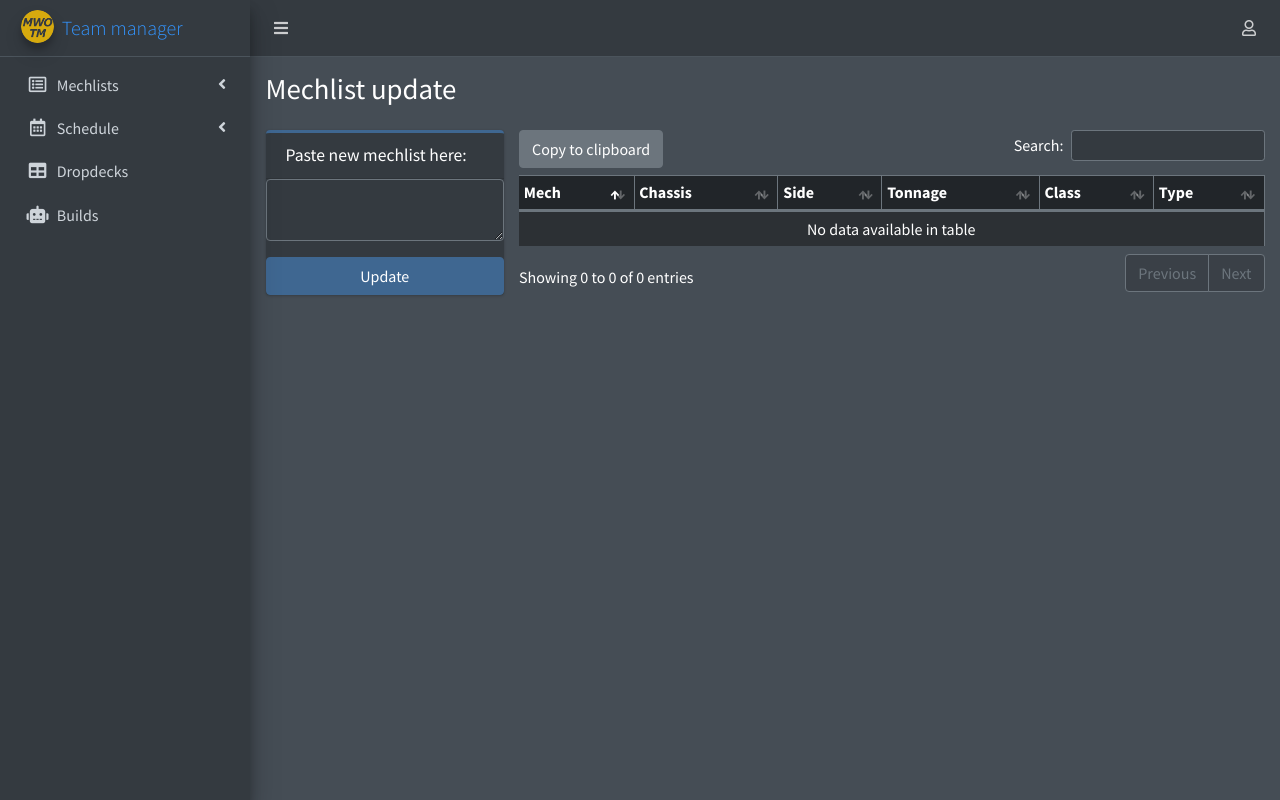
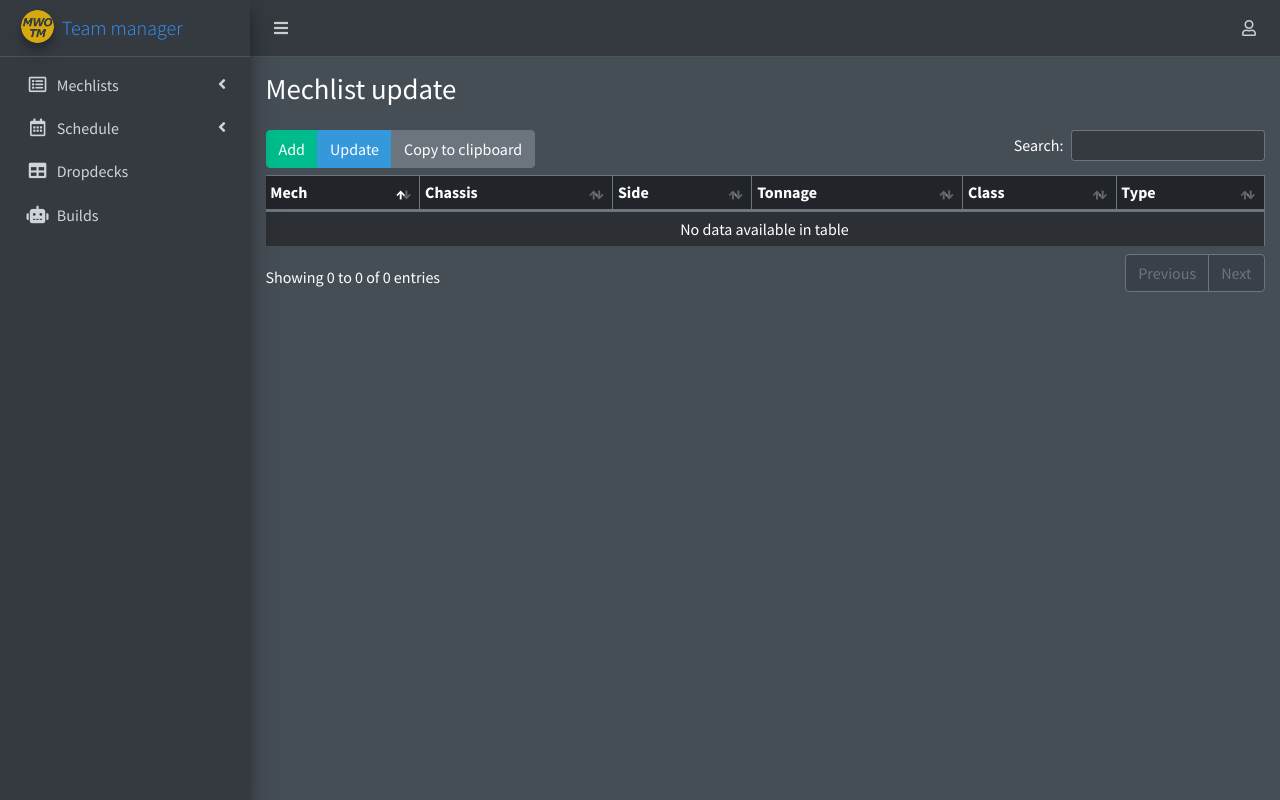
Before and after one commit to iT-Drake/MWOTeamManager, a Flask app: page /mechlist-update in a window 1280 px wide. Run offline with Flask 3, Linux system fonts and the light colour scheme; the visitor is signed in with stand-in values (Sample User, id 1); data that the repository does not hold is empty; parts of the project's set-up code (start-up, migrations or seed data) failed here and were passed over; some libraries are stand-ins or nearby versions.

Commit message:
Mechlist update page rebuilt

```diff
--- a/website/templates/mechlist-update.html
+++ b/website/templates/mechlist-update.html
@@ -5,31 +5,67 @@
   <link rel="stylesheet" href="{{ url_for('static', filename='adminlte/plugins/datatables-bs4/css/dataTables.bootstrap4.min.css') }}">
   <link rel="stylesheet" href="{{ url_for('static', filename='adminlte/plugins/datatables-responsive/css/responsive.bootstrap4.min.css') }}">
   <link rel="stylesheet" href="{{ url_for('static', filename='adminlte/plugins/datatables-buttons/css/buttons.bootstrap4.min.css') }}">
+
+  <!-- Bootstrap-select CSS -->
+  <link rel="stylesheet" href="https://cdn.jsdelivr.net/npm/bootstrap-select@1.13.14/dist/css/bootstrap-select.min.css">
 {% endblock %}
 {% block ContentHeader %}Mechlist update{% endblock %}
 {% block content %}
-  <div class="container-fluid">
-    <div class="row">
-      <div class="col-md-3">
-        <div class="card card-primary card-outline">
-          <div class="card-header">
-            <h3 class="card-title">Paste new mechlist here:</h3>
+  <!-- Modal Add -->
+  <div class="modal fade" id="add_mech_dialog" tabindex="-1" role="dialog" aria-labelledby="add_mech_dialog-title" aria-hidden="true">
+    <div class="modal-dialog modal-dialog-centered" role="document">
+        <div class="modal-content">
+            <div class="modal-header">
+                <h5 class="modal-title" id="add_mech_dialog-title">Add mech</h5>
+                <button type="button" class="close" data-dismiss="modal" aria-label="Close">
+                    <span aria-hidden="true">&times;</span>
+                </button>
+            </div>
+            <div class="modal-body">
+                <span>Select a mech that will be added to your mechlist:</span>
+                <select class="selectpicker form-control" id="mech_id" name="mech_id" data-live-search="true" data-style="form-control" required>
+                    <option value="" selected="selected">Select mech</option>
+                    {% for mech in mechs %}
+                        <option value="{{ mech.id }}">{{ mech.name }}</option>
+                    {% endfor %}
+                </select>
+            </div>
+            <div class="modal-footer">
+                <button type="button" class="btn btn-secondary" data-dismiss="modal">Close</button>
+                <button type="button" class="btn btn-success" id="add_mech_button">Add</button>
+            </div>
+        </div>
+    </div>
   </div>
 
+  <!-- Modal Update -->
+  <div class="modal fade" id="update_mechlist_dialog" tabindex="-1" role="dialog" aria-labelledby="update_mechlist_dialog-title" aria-hidden="true">
+    <div class="modal-dialog modal-dialog-centered" role="document">
+        <div class="modal-content">
+            <div class="modal-header">
+                <h5 class="modal-title" id="update_mechlist_dialog-title">Update mechlist</h5>
+                <button type="button" class="close" data-dismiss="modal" aria-label="Close">
+                    <span aria-hidden="true">&times;</span>
+                </button>
+            </div>
             <form method="post">
-            <div class="card-body p-0">
-              <div class="form-group">
+              <div class="modal-body">
+                  <span>Paste new mechlist, it will replace the previous one. Tool will process every line of text, extracting only mech names.</span>
                   <textarea id="newMechlist" name="newMechlist" class="form-control"></textarea>
               </div>
-              <div class="btn-group btn-block">
-                <button type="submit" class="btn btn-primary">Update</button>
-              </div>
+              <div class="modal-footer">
+                  <button type="button" class="btn btn-secondary" data-dismiss="modal">Close</button>
+                  <button type="submit" class="btn btn-info">Update</button>
               </div>
             </form>
         </div>
     </div>
+  </div>
 
-      <div class="col-md-9">
+  <!-- Mechlist -->
+  <div class="container-fluid">
+    <div class="row">
+      <div class="col-md-12">
         <table id="mechs" class="table table-dark table-sm table-bordered table-striped">
           <thead>
           <tr>
@@ -68,6 +104,9 @@
   <script src="{{ url_for('static', filename='adminlte/plugins/datatables-buttons/js/buttons.bootstrap4.min.js') }}"></script>
   <script src="{{ url_for('static', filename='adminlte/plugins/datatables-buttons/js/buttons.html5.min.js') }}"></script>
 
+  <!-- Bootstrap-select JS -->
+  <script src="https://cdn.jsdelivr.net/npm/bootstrap-select@1.13.14/dist/js/bootstrap-select.min.js"></script>
+
   <!-- Easy Toasts -->
   <script src="{{ url_for('static', filename='adminlte/js/toast.js') }}"></script>
 
@@ -77,6 +116,20 @@
       $("#mechs").DataTable({
         "responsive": true, "lengthChange": false, "autoWidth": false, "pageLength": 15,
         "buttons": [
+          {
+            text: "Add",
+            className: "btn-success",
+            action: function () {
+              $('#add_mech_dialog').modal('show');
+            }
+          },
+          {
+            text: "Update",
+            className: "btn-info",
+            action: function () {
+              $('#update_mechlist_dialog').modal('show');
+            }
+          },
           {
             text: "Copy to clipboard",
             action: function (e, dt, node, config) {
@@ -100,4 +153,41 @@
       }).buttons().container().appendTo('#mechs_wrapper .col-md-6:eq(0)');
     });
   </script>
+  <script>
+    $(document).on('click', '#add_mech_button', function() {
+      var selectedMech = $('#mech_id').val();
+      $('#add_mech_dialog').modal('hide');
+      if (!selectedMech) {
+        return;
+      }
+
+      baseUrl = '{{ url_for("views.mechlist_add") }}';
+      $.ajax({
+        url: baseUrl,
+        type: 'POST',
+        contentType: 'application/json',
+        data: JSON.stringify({ id: selectedMech }),
+        success: function(response) {
+          if (response.success) {
+            var table = $('#mechs').DataTable();
+            table.row.add([
+              response.mech,
+              response.chassis,
+              response.side,
+              response.tonnage,
+              response.class,
+              response.type
+            ]).draw();
+
+            toastSuccess('Mech added', response.mech + ' added to your mechlist.');
+          } else {
+            toastError('Error adding a mech', response.error);
+          }
+        },
+        error: function(jqXHR, textStatus, errorThrown) {
+          toastError('Error adding a mech', 'An error occurred: ' + errorThrown);
+        }
+      });
+    });
+  </script>
 {% endblock %}
--- a/website/views.py
+++ b/website/views.py
@@ -41,6 +41,7 @@ def home():
 ##  Route:
 ##      /mechlist-update
 ##      /mechlist-search
+##      /mechlist-add
 ## ------------------------------------------------------------------------------------------------
 
 @views.route('/mechlist-update', methods=['GET', 'POST'])
@@ -59,7 +60,8 @@ def mechlist_update():
 
         db.session.commit()
 
-    return render_template('mechlist-update.html', user=current_user)
+    mechs = Mech.All()
+    return render_template('mechlist-update.html', user=current_user, mechs=mechs)
 
 @views.route('/mechlist-search')
 @login_required
@@ -73,6 +75,32 @@ def mechlist_search():
     team_total = Mechlist.TeamTotal()
 
     return render_template('mechlist-search.html', data=data, team_total=team_total)
+
+@views.route('/mechlist-add', methods=['POST'])
+@login_required
+def mechlist_add():
+    data = request.get_json()
+    id = data.get('id')
+    mech = Mech.query.get(id)
+
+    response = {}
+    if mech:
+        new_item = Mechlist(user_id=current_user.id, mech_name=mech.name)
+        db.session.add(new_item)
+        db.session.commit()
+
+        response['success'] = True
+        response['mech'] = mech.name
+        response['chassis'] = mech.chassis
+        response['side'] = mech.side
+        response['tonnage'] = mech.tonnage
+        response['class'] = mech.weight_class
+        response['type'] = mech.chassis_type
+    else:
+        response['success'] = False
+        response['error'] = f'Selected mech wasn\'t found in the database.'
+
+    return response
 
 ## ------------------------------------------------------------------------------------------------
 ##  Route:
```
Lines whose indentation alone changed are shown as unchanged.
